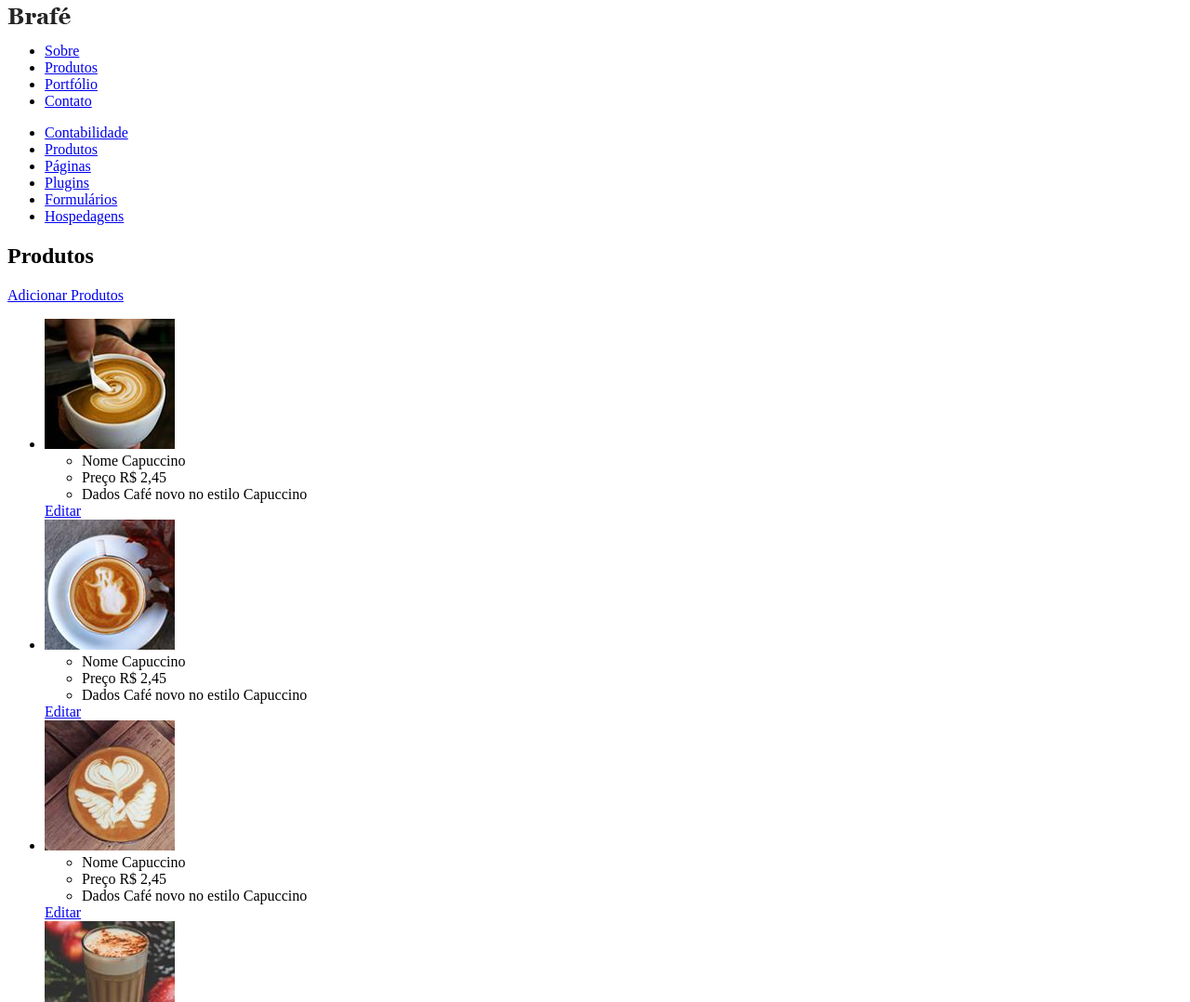
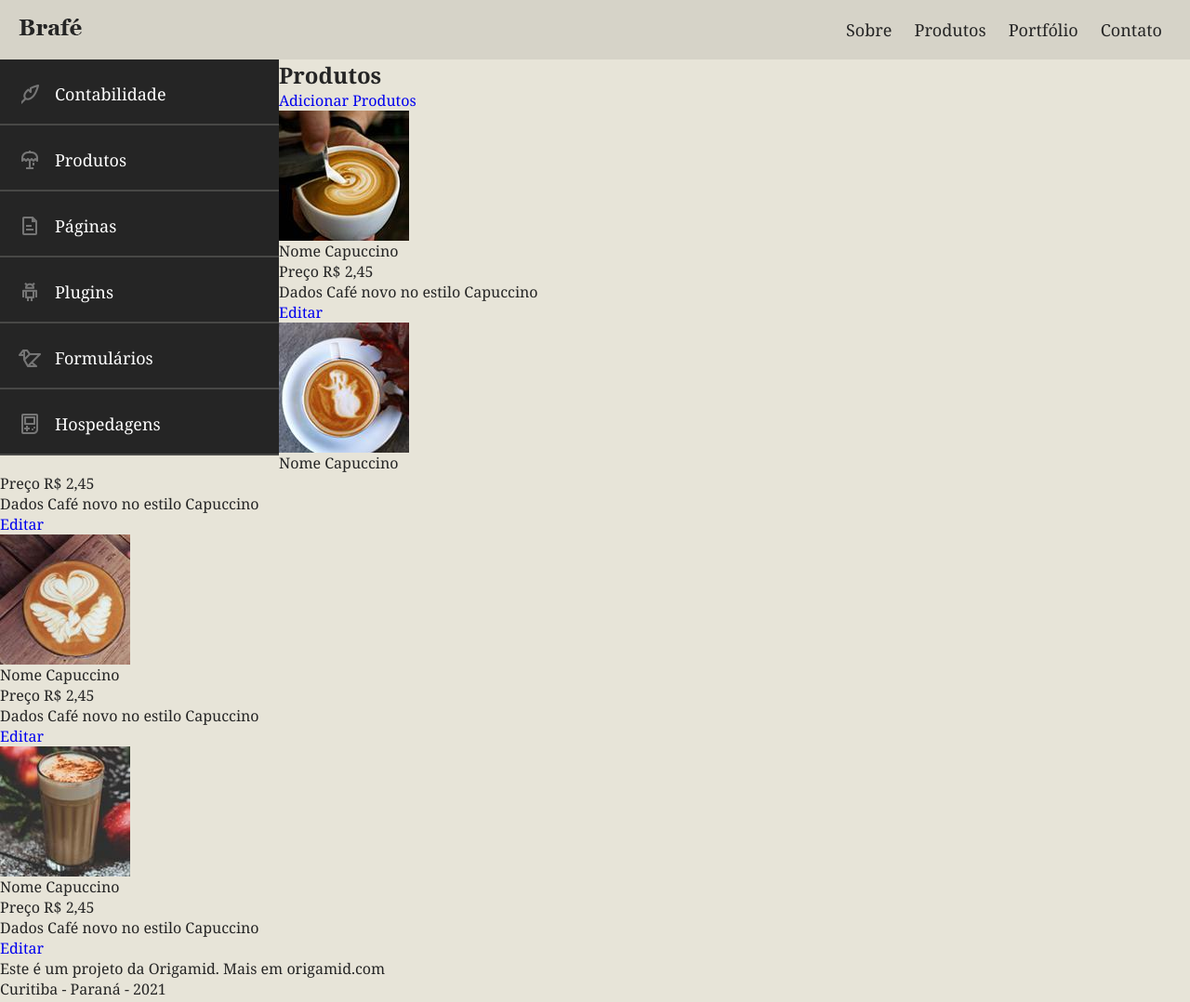
Before and after one commit to calixtonascimento/Brafe-3-Puro, a plain HTML site: page index.html in a window 1280 px wide. Shown: the top 1078 px of the page at 93% size. Drawn offline with Linux system fonts and the light colour scheme.

Commit message:
Brafé 3 - Navagação

```diff
--- a/css/style.css
+++ b/css/style.css
@@ -1,3 +1,113 @@
 * {
+  margin: 0px;
+  padding: 0px;
   box-sizing: border-box;
 }
+
+li {
+  list-style: none;
+}
+
+body {
+  font-family: Georgia, "Times New Roman", Times, serif;
+  color: #252525;
+  background: #e7e4d8;
+}
+
+img {
+  display: block;
+  max-width: 100%;
+}
+
+a {
+  text-decoration: none;
+}
+
+/* Header */
+
+.header {
+  background: #d6d3c8;
+  padding: 20px;
+}
+
+.header::after,
+.header::before {
+  content: "";
+  display: table;
+  clear: both;
+}
+
+.header-logo {
+  float: left;
+}
+
+.header-menu ul {
+  float: right;
+}
+
+.header-menu li {
+  display: inline-block;
+}
+
+.header-menu li a {
+  color: #252525;
+  font-size: 1.125em;
+  padding: 0 10px;
+}
+
+.header-menu li:first-child a {
+  padding-left: 0px;
+}
+
+/* MAIN */
+
+/* SIDE NAV */
+
+.side-nav {
+  width: 300px;
+  background: #252525;
+  float: left;
+}
+
+.side-nav li a {
+  display: block;
+  color: #fff;
+  border-bottom: 2px solid #484846;
+  font-size: 1.125em;
+  padding: 20px;
+}
+
+.side-nav li a::before {
+  content: "";
+  display: inline-block;
+  width: 24px;
+  height: 24px;
+  position: relative;
+  top: 5px;
+  margin-right: 15px;
+  background-image: url(../img/icones.png);
+}
+
+.nav-contabilidade::before {
+  background-position: 0 0;
+}
+
+.nav-produtos::before {
+  background-position: 0 -24px;
+}
+
+.nav-paginas::before {
+  background-position: 0 -48px;
+}
+
+.nav-plugins::before {
+  background-position: 0 -72px;
+}
+
+.nav-formularios::before {
+  background-position: 0 -96px;
+}
+
+.nav-hospedagens::before {
+  background-position: 0 -120px;
+}
--- a/index.html
+++ b/index.html
@@ -9,13 +9,13 @@
 </head>
 <body>
 
-    <header>
+    <header class="header">
 
-        <a href="#">
+        <a class="header-logo" href="#">
             <img src="img/brafe.png" alt="Brafé">
         </a>
 
-        <nav>
+        <nav class="header-menu">
             <ul>
                 <li><a href="#">Sobre</a></li>
                 <li><a href="#">Produtos</a></li>
@@ -26,16 +26,16 @@
 
     </header>
 
-    <main>
+    <main class="main-container">
 
-        <nav>
+        <nav class="side-nav">
             <ul>
-                <li><a href="#">Contabilidade</a></li>
-                <li><a href="#">Produtos</a></li>
-                <li><a href="#">Páginas</a></li>
-                <li><a href="#">Plugins</a></li>
-                <li><a href="#">Formulários</a></li>
-                <li><a href="#">Hospedagens</a></li>
+                <li><a class="nav-cotabilidade" href="#">Contabilidade</a></li>
+                <li><a class="nav-produtos" href="#">Produtos</a></li>
+                <li><a class="nav-paginas" href="#">Páginas</a></li>
+                <li><a class="nav-plugins" href="#">Plugins</a></li>
+                <li><a class="nav-formularios" href="#">Formulários</a></li>
+                <li><a class="nav-hospedagens" href="#">Hospedagens</a></li>
             </ul>
         </nav>
 
```
